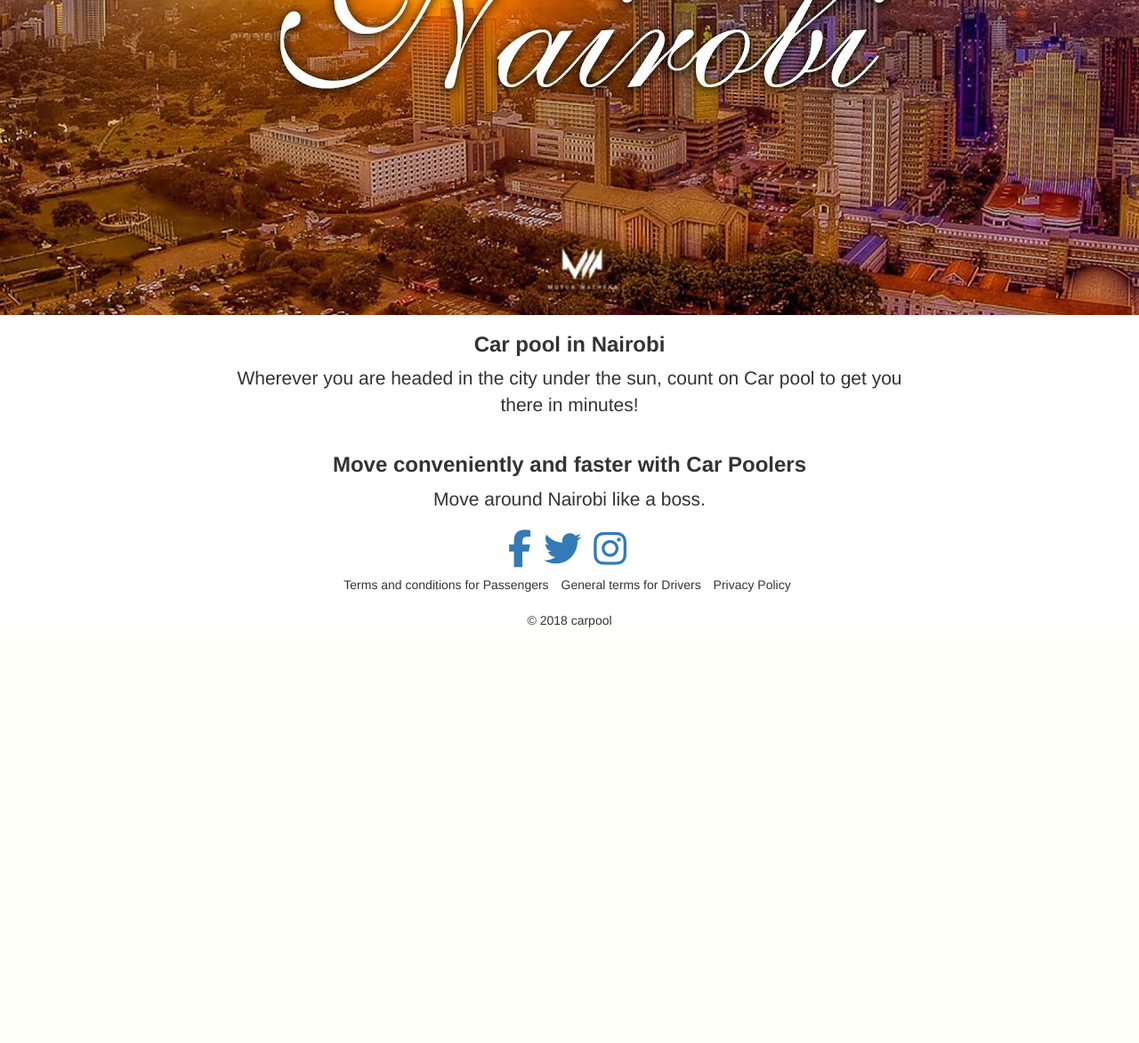
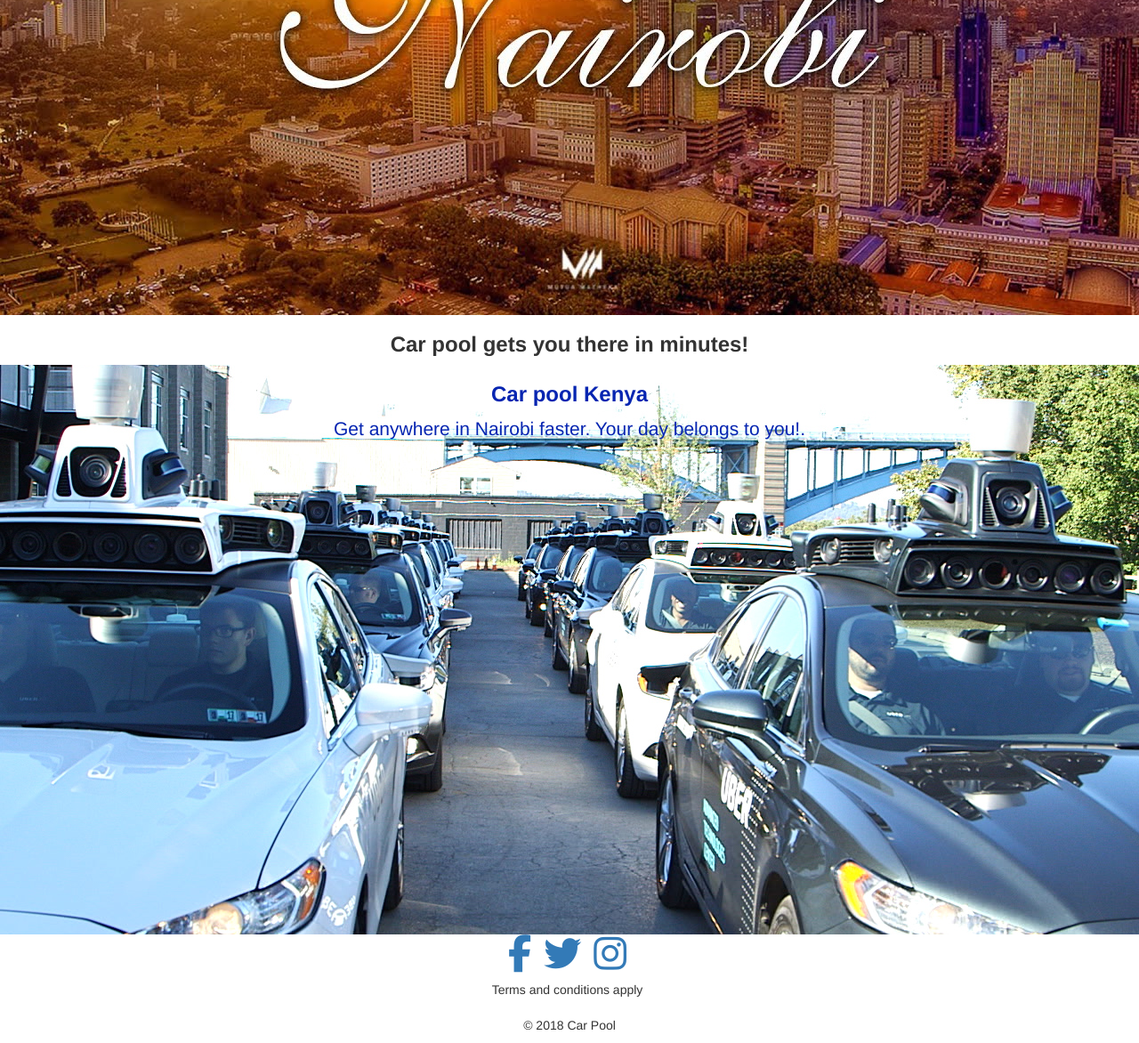
Before and after one commit to ChristineKarimi/carpool, a Django app: page / in a window 1280 px wide. Shown: the part 316-1488 px from the top of the page at 89% size. Before the commit the page ends 1021 px from the top, so only its background shows below. Run offline with Django 3.2, Linux system fonts and the light colour scheme; some libraries are stand-ins or nearby versions.

```diff
--- a/static/css/styles.css
+++ b/static/css/styles.css
@@ -6,7 +6,13 @@
     background-position: bottom;
     background-attachment: fixed;
     height:90vh;
-    color: black;
+    color: rgb(8, 39, 179);
     margin-top: -50px;
     padding-bottom: 30px !important;
   }
+  .p-y-lg {
+    background: url('/static/images/88.jpg') no-repeat center fixed;
+    height:80vh;
+    padding-bottom: 60px !important;
+    color: rgb(6, 37, 177);
+  }
--- a/driver/templates/base.html
+++ b/templates/base.html
@@ -8,7 +8,7 @@
   <meta http-equiv="X-UA-Compatible" content="ie=edge">
   <link href="/favicon.ico" rel="icon" type="image/ico">
   <link rel="stylesheet" href="https://cdnjs.cloudflare.com/ajax/libs/font-awesome/4.7.0/css/font-awesome.min.css">
-  <title>Car pool</title>
+  <title>Car poolers</title>
   {% block styles%}
   {% bootstrap_css%}
   <link href="{% static 'css/styles.css' %}" rel="stylesheet">
--- a/driver/templates/index.html
+++ b/templates/index.html
@@ -4,11 +4,8 @@
 
   <div class=" block block-fill-height app-header ">
     <div class="block-xs-middle">
-      <div class="container">
-        <div class="row">
-          <div class="col-sm-12 text-center" style="text-shadow:black 2px 2px 15px;">
-          </div>
-        </div>
+      <!-- <div class="container">
+        </div> -->
       </div>
     </div>
   </div>
@@ -17,10 +14,7 @@
     <div class="container">
       <div class="row text-center">
         <div class="col-md-8 col-md-offset-2">
-          <h3 class="m-b-md"><strong>Car pool in Nairobi</strong></h3>
-          <p class="lead">
-            Wherever you are headed in the city under the sun, count on Car pool to get you there in minutes!
-          </p>
+          <h3 class="m-b-md"><strong>Car pool gets you there in minutes!</strong></h3>
           {% if request.user.is_authenticated %}
           <a href="/passenger/" class="btn btn-lg btn-success">Ride with Car Poolers</a>
           {% endif %}
@@ -33,10 +27,10 @@
     <div class="container text-center">
       <div class="row">
         <div class="col-md-8 col-md-offset-2">
-          <h3><strong> Move conveniently and faster with Car Poolers</strong></h3>
-          <p class="lead">Move around Nairobi like a boss.</p>
+          <h3><strong> Car pool Kenya</strong></h3>
+          <p class="lead">Get anywhere in Nairobi faster. Your day belongs to you!.</p>
           {% if request.user.is_authenticated %}
-          <a href="/driver/" class="btn btn-lg btn-primary">Join Car Poolers</a>
+          <a href="/driver/" class="btn btn-lg btn-primary">Join Car Pool today</a>
           {% endif %}
         </div>
       </div>
@@ -70,16 +64,12 @@
         <div class="col-sm-12">
           <ul class="list-inline text-center">
             <li>
-              <p>Terms and  conditions for Passengers</p>
+              <p>Terms and  conditions apply</p>
             </li>
-            <li>
-              <p>General terms for Drivers</p>
-            </li>
-            <li>
-              <p>Privacy Policy</p>
-            </li>
+
+
           </ul>
-          <p class="text-center m-t-md">© 2018 carpool</p>
+          <p class="text-center m-t-md">© 2018 Car Pool</p>
         </div>
       </div>
     </div>
--- a/driver/templates/navbar.html
+++ b/templates/navbar.html
@@ -3,7 +3,7 @@
 <div class="navbar navbar navbar-fixed-top app-navbar p-t-md" id="main-nav">
       <div class="container desktop">
         <div class="navbar-header">
-            <a href="/" class="navbar-brand"><span> <img src="static/images/p.png" width="60px" alt=""> Uber</span></a>
+            <a href="/" class="navbar-brand"><span> <img src="static/images/car-pooler.png" alt=""> Car poolers</span></a>
             <button type="button" data-toggle="collapse" data-target="#navbar-main" class="navbar-toggle">
                 <span class="icon-bar"></span>
                 <span class="icon-bar"></span>
@@ -14,7 +14,7 @@
             <ul class="nav navbar-nav ">
                 {% if request.user.is_authenticated %}
                     <li><a class="navbar-brand" href="/driver/">Sign In as a Driver</a></li>
-                    <li><a class="navbar-brand" href="/rider/">Sign In as a Passenger</a></li>
+                    <li><a class="navbar-brand" href="/passenger/">Sign In as a Rider</a></li>
                     <li><a class="navbar-brand" href="/logout"><i class="fa fa-sign-out " aria-hidden="true"></i></a></li>
                 {% else %}
                     <li><a href="/accounts/login">Login</a></li>
```
Also changed, not shown: carpool/settings.py (+5 -2 lines), passenger/migrations/0001_initial.py (added), static/images/00.jpg (added), static/images/33.jpg (added), static/images/88.jpg (added), templates/registration/login.html (renamed from driver/templates/registration/login.html), templates/registration/registration_form.html (renamed from driver/templates/registration/registration_form.html).
